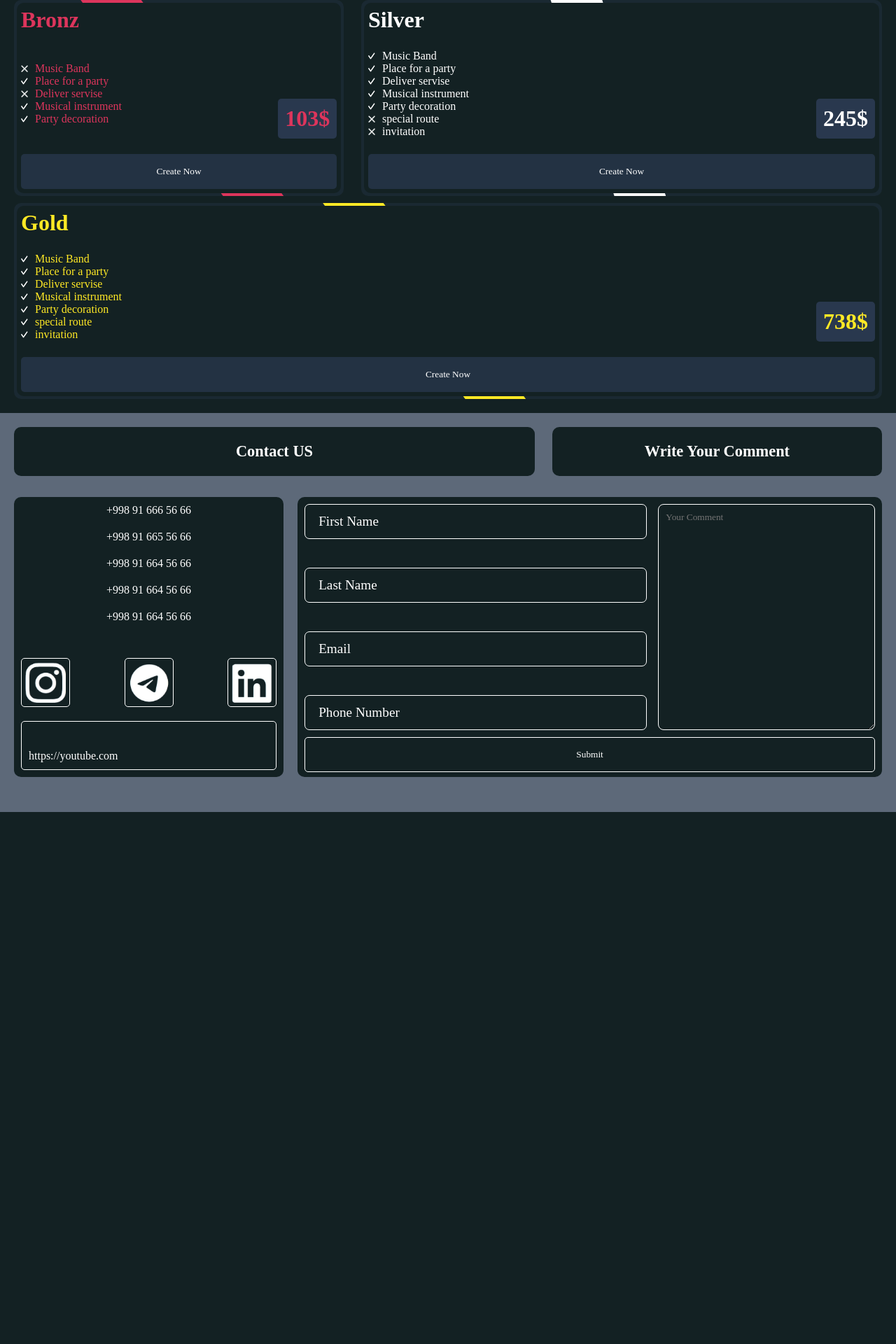
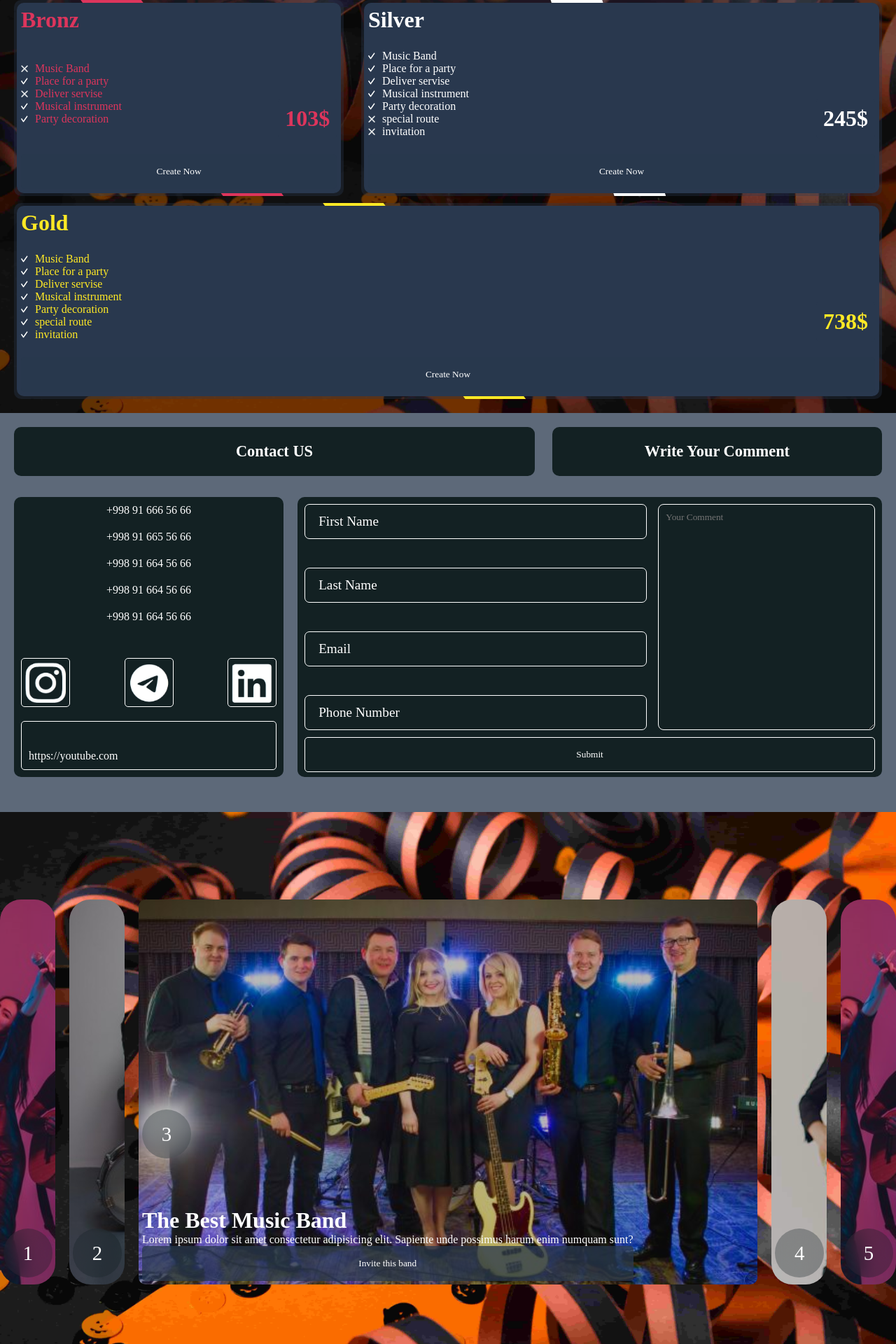
Before and after one commit to Azizbek0606/PDP, a Python web app: template final_exam/template/main.html in a window 1280 px wide. Shown: the part 2200-4120 px from the top of the page at 70% size. Before the commit the page ends 3360 px from the top, so only its background shows below. Run offline with Jinja, Linux system fonts and the light colour scheme; the template is opened without the code that fills it, so the values that code supplies are empty.

Commit message:
update
for all pdp students

```diff
--- a/final_exam/css/style.css
+++ b/final_exam/css/style.css
@@ -200,6 +194,7 @@ button{
     justify-content: center;
     align-items: center;
     overflow: hidden;
+    z-index: 92;
 }
 button::before{
     content: "";
@@ -209,14 +204,14 @@ button::before{
     left: 0;
     border-top-right-radius: 30px;
     border-bottom-right-radius: 30px;
-    background-color: #fff;
+    background-color: #051113;
     z-index: -1;
     transition: ease-in-out 0.3s;
     opacity: 0;
 }
 button:hover::before{
     opacity: 1;
-    width: 100%;
+    width: 100% !important;
     border-radius: 0px;
 }
 .menu_btn{
@@ -405,9 +400,17 @@ button:hover::before{
     width: 100%;
     height: auto;
     padding: 20px;
-    background-color: #132123;
+    background: url(../image/banner_image.jpg);
+    background-color: #050a0b93;
+    background-blend-mode: color;
+    background-position: center;
+    background-size: cover;
+    background-repeat: no-repeat;
     color: #fff;
     z-index: -10 !important;
+}
+.packets_blokc_bg_wrapper .about_title_block{
+    background-color: #29384e;
 }
 .packets_inducator_block{
     display: flex;
@@ -441,7 +444,7 @@ button:hover::before{
     border-radius: 10px;
     left: 0px;
     top: 0px;
-    background: #132123;
+    background: #29384e;
     inset: 4px;
     z-index: -1;
 }
@@ -654,12 +657,97 @@ textarea{
     border: 1px solid #fff;
     background-color: transparent;
 }
-
-
-
-
-
-
+.music_band_full_wrapper{
+    width: 100%;
+    height: 100vh;
+    background: url(../image/banner_image.jpg);
+    background-position: center;
+    background-size: cover;
+    background-repeat: no-repeat;
+    display: flex;
+    justify-content: center;
+    align-items: center;
+}
+.music_band_full_wrapper .container{
+    width: 100%;
+}
+.band_card_wrapper{
+    width: 100%;
+    height: 550px;
+    display: flex;
+    justify-content: flex-start;
+    align-items: center;
+    gap: 20px;
+}
+.band_card{
+    width: 80px;
+    height: 100%;
+    background: url(../image/music_band.jpg);
+    background-repeat: no-repeat;
+    background-size: cover;
+    background-position: center;
+    background-color: #13212350;
+    background-blend-mode: color;
+    border-radius: 30px;
+    color: white;
+    display: flex;
+    justify-content: flex-end;
+    flex-direction: column;
+    overflow: hidden;
+    position: relative;
+    transition: all 0.3s;
+}
+.band_card_wrapper .band_card:nth-child(2){
+    background: url(../image/music_band_2.jpg);
+    background-color: #13212350;
+    background-blend-mode: color;
+    background-repeat: no-repeat;
+    background-size: cover;
+}
+.band_card_wrapper .band_card:nth-child(3){
+    background: url(../image/music_band_7_person.jpg);
+    background-color: #13212350;
+    background-blend-mode: color;
+    background-repeat: no-repeat;
+    background-size: cover;
+}
+.band_card_wrapper .band_card:nth-child(4){
+    background: url(../image/music_band_boys.jpg);
+    background-color: #13212350;
+    background-blend-mode: color;
+    background-repeat: no-repeat;
+    background-size: cover;
+}
+.band_card_order{
+    width: 70px;
+    height: 70px;
+    background-color: #13212350;
+    border-radius: 50px;
+    display: flex;
+    justify-content: center;
+    align-items: center;
+    font-size: 1.8em;
+    backdrop-filter: blur(15px);
+    transition: 0.3s;
+    margin-left: 5px;
+    margin-bottom: 10px;
+}
+.hide_band_card_context{
+    position: absolute;
+    transform:translateY(100%);
+    transition: 0.3s;
+    padding: 5px;
+}
+.active_band_card{
+    width: 70%;
+    border-radius: 10px;
+}
+.active_band_card > .band_card_order{
+    transform: translateY(-170px);
+}
+.active_band_card > .hide_band_card_context{
+    transform: translateY(0px);
+}
 
 
 
--- a/final_exam/js/app.js
+++ b/final_exam/js/app.js
@@ -36,3 +36,13 @@ function create_party(){
     elem_p.textContent = "Your party has been created"
     document.body.append(elem_p)
 }
+
+let band_card = document.querySelectorAll('.band_card');
+for (let i = 0; i < band_card.length; i++) {
+    band_card[i].addEventListener('mouseover' , ()=>{
+        for (let k = 0; k < band_card.length; k++) {
+            band_card[k].classList.remove("active_band_card");
+        }
+        band_card[i].classList.add("active_band_card");
+    })
+}
--- a/final_exam/template/main.html
+++ b/final_exam/template/main.html
@@ -383,6 +383,67 @@
             </div>
         </div>
     </div>
+    <div class="music_band_full_wrapper">
+        <div class="container">
+            <div class="band_card_wrapper">
+                <div class="band_card">
+                    <p class="band_card_order">1</p>
+                    <div class="hide_band_card_context">
+                        <h1>The Best Music Band</h1>
+                        <p class="nand_card_information">
+                            Lorem ipsum dolor sit amet consectetur adipisicing elit. Sapiente unde possimus harum enim
+                            numquam sunt?
+                        </p>
+                        <button>Invite this band</button>
+                    </div>
+                </div>
+                <div class="band_card">
+                    <p class="band_card_order">2</p>
+                    <div class="hide_band_card_context">
+                        <h1>The Best Music Band</h1>
+                        <p class="nand_card_information">
+                            Lorem ipsum dolor sit amet consectetur adipisicing elit. Sapiente unde possimus harum enim
+                            numquam sunt?
+                        </p>
+                        <button>Invite this band</button>
+                    </div>
+                </div>
+                <div class="band_card active_band_card">
+                    <p class="band_card_order">3</p>
+                    <div class="hide_band_card_context">
+                        <h1>The Best Music Band</h1>
+                        <p class="nand_card_information">
+                            Lorem ipsum dolor sit amet consectetur adipisicing elit. Sapiente unde possimus harum enim
+                            numquam sunt?
+                        </p>
+                        <button>Invite this band</button>
+                    </div>
+                </div>
+                <div class="band_card">
+                    <p class="band_card_order">4</p>
+                    <div class="hide_band_card_context">
+                        <h1>The Best Music Band</h1>
+                        <p class="nand_card_information">
+                            Lorem ipsum dolor sit amet consectetur adipisicing elit. Sapiente unde possimus harum enim
+                            numquam sunt?
+                        </p>
+                        <button>Invite this band</button>
+                    </div>
+                </div>
+                <div class="band_card">
+                    <p class="band_card_order">5</p>
+                    <div class="hide_band_card_context">
+                        <h1>The Best Music Band</h1>
+                        <p class="nand_card_information">
+                            Lorem ipsum dolor sit amet consectetur adipisicing elit. Sapiente unde possimus harum enim
+                            numquam sunt?
+                        </p>
+                        <button>Invite this band</button>
+                    </div>
+                </div>
+            </div>
+        </div>
+    </div>
     <script src="../js/app.js"></script>
 </body>
 
```
Also changed, not shown: other parts of final_exam/css/style.css (+34 -6 lines). Lines whose indentation alone changed are shown as unchanged.
